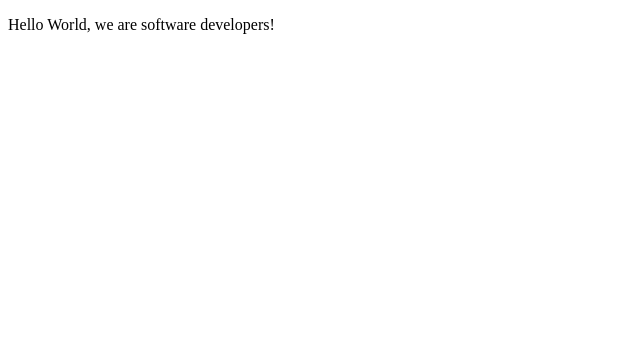
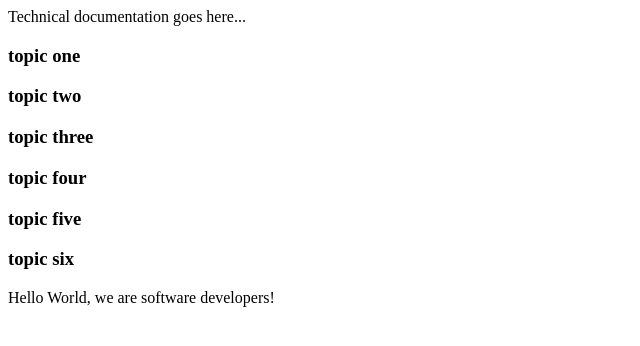
Before and after one commit to sunilsangwan4/microverse20200125, a plain HTML site: page index.html in a window 1280 px wide. Shown: the whole page, without its empty margins (0-640 px from the left). Drawn offline with Linux system fonts and the light colour scheme.

Commit message:
first three user stories

```diff
--- a/index.html
+++ b/index.html
@@ -4,6 +4,15 @@
         <title></title>
     </head>
     <body>
+        <div id="main-doc">Technical documentation goes here...
+
+            <section class="main-section"> <h3>topic one</h3></section>
+            <section class="main-section"> <h3>topic two</h3></section>
+            <section class="main-section"> <h3>topic three</h3></section>
+            <section class="main-section"> <h3>topic four</h3></section>
+            <section class="main-section"> <h3>topic five</h3></section>
+            <section class="main-section"> <h3>topic six</h3></section>
+        </div>
 <p>Hello World, we are software developers!</p>
     </body>
 </html>
```
